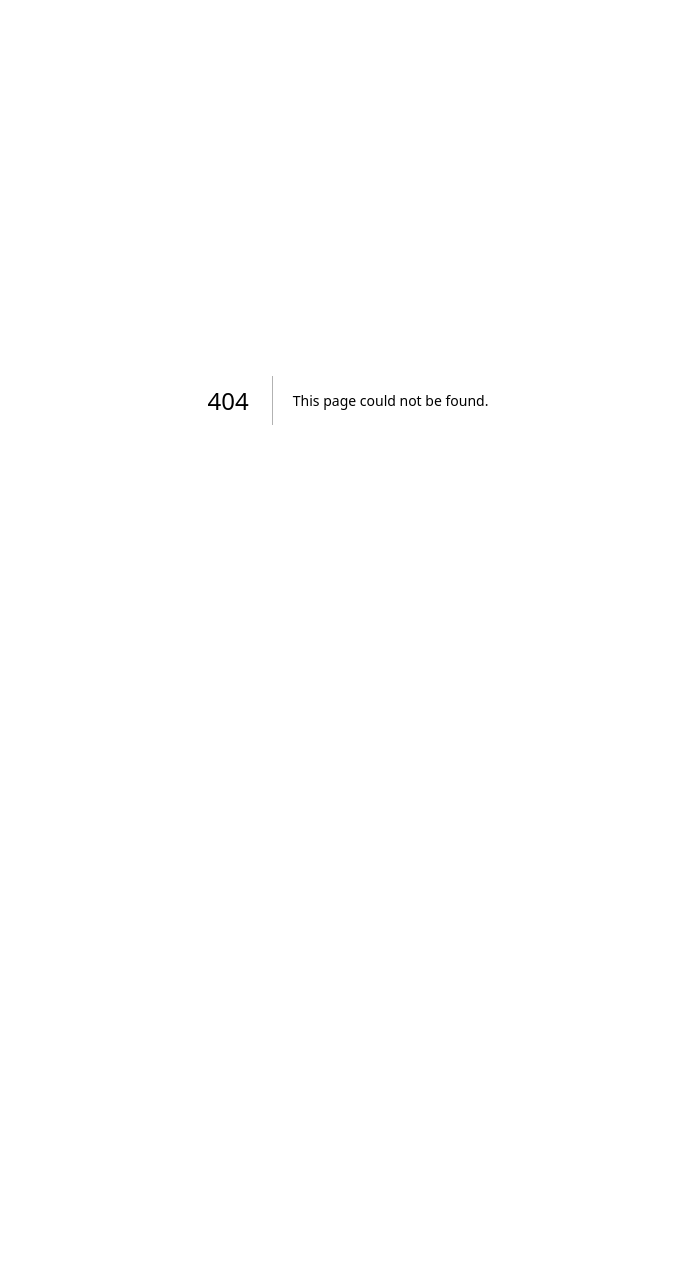
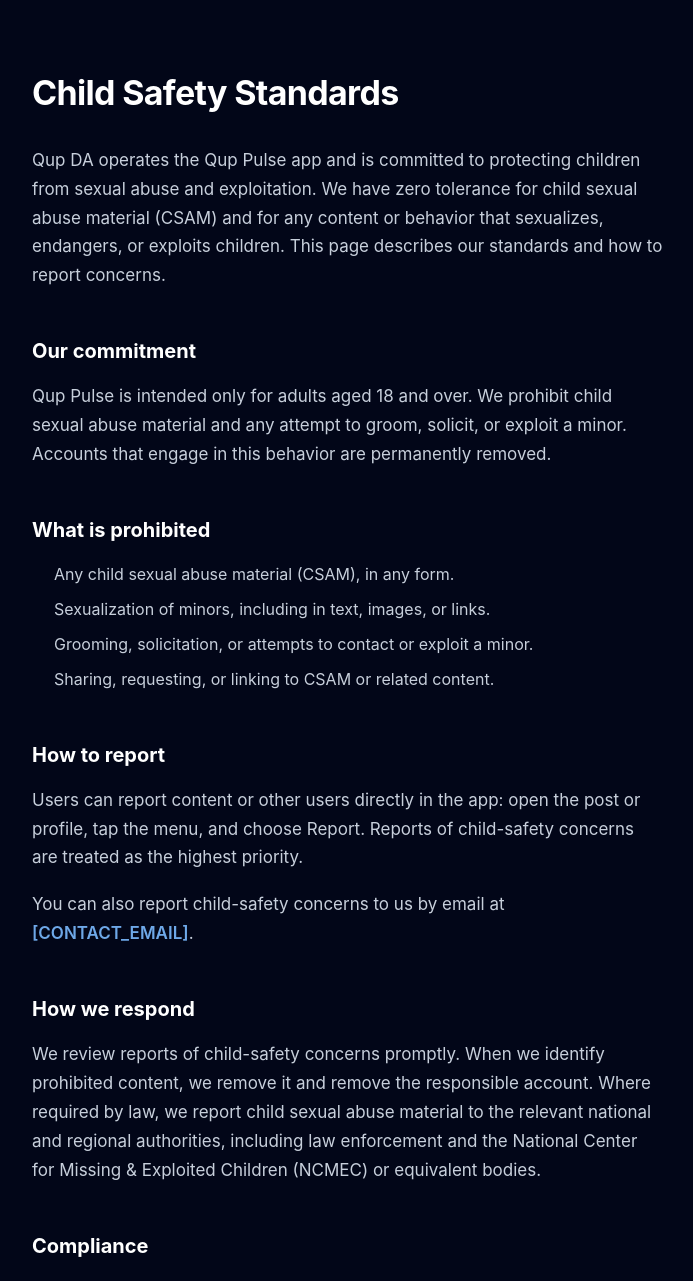
Before and after one commit to janegil-staff/qup-pulse-admin, a Next.js app: page /child-safety in a window 1280 px wide. Before the commit this address had no page. Shown: the top 1281 px of the page, without its empty margins (292-985 px from the left). Before the commit the page ends 800 px from the top, so only its background shows below. Built offline with nearby package versions, Linux system fonts and the light colour scheme.

Commit message:
Add child-safety

```diff
--- /dev/null
+++ b/src/app/child-safety/page.js
@@ -0,0 +1,114 @@
+// quppulse/app/child-safety/page.js
+//
+// Child Safety Standards page for Qup Pulse.
+// REQUIRED by Google Play for apps in the Social/Dating categories. The URL of
+// this page goes in Play Console → Child safety standards → Standards URL.
+// Must be a live, public, worldwide, read-only web page (NOT a PDF).
+//
+// IMPORTANT — this page is an ATTESTATION of real practices, not boilerplate:
+//  - Everything stated here must be something Qup Pulse actually does.
+//  - You are committing to detect/remove CSAM and report it to authorities.
+//  - As a solo developer, make sure you have a real process to receive a
+//    report, act on it, and report to the police / NCMEC before publishing.
+//  - This is not legal advice. Child-safety compliance carries legal weight
+//    (EU CSAM rules, national law) — consider legal review.
+//
+// Colors tuned for a DARK site background, matching the other pages.
+// Fill the [PLACEHOLDER] value before publishing:
+//   [CONTACT_EMAIL]   — child-safety contact (can be the developer email)
+
+export const metadata = {
+    title: 'Child Safety Standards — Qup Pulse',
+    description:
+        'Qup Pulse standards against child sexual abuse and exploitation, and how to report concerns.',
+};
+
+const styles = {
+    main: {
+        maxWidth: 680,
+        margin: '0 auto',
+        padding: '64px 24px 96px',
+        fontFamily:
+            '-apple-system, BlinkMacSystemFont, "Segoe UI", Roboto, Helvetica, Arial, sans-serif',
+        color: '#e8ecf2',
+        lineHeight: 1.7,
+    },
+    h1: { fontSize: 34, fontWeight: 700, marginBottom: 24, letterSpacing: '-0.02em', color: '#ffffff' },
+    h2: { fontSize: 20, fontWeight: 700, marginTop: 44, marginBottom: 14, color: '#ffffff' },
+    p: { marginBottom: 18, color: '#c7cfdb', fontSize: 17 },
+    ul: { marginBottom: 18, paddingLeft: 22, color: '#c7cfdb', fontSize: 16 },
+    li: { marginBottom: 8 },
+    a: { color: '#6ea8e8', textDecoration: 'none', fontWeight: 600 },
+    footer: {
+        marginTop: 56,
+        paddingTop: 24,
+        borderTop: '1px solid rgba(255,255,255,0.12)',
+        color: '#8792a4',
+        fontSize: 14,
+    },
+};
+
+export default function ChildSafetyPage() {
+    return (
+        <main style={styles.main}>
+            <h1 style={styles.h1}>Child Safety Standards</h1>
+
+            <p style={styles.p}>
+                Qup DA operates the Qup Pulse app and is committed to protecting children from
+                sexual abuse and exploitation. We have zero tolerance for child sexual abuse material
+                (CSAM) and for any content or behavior that sexualizes, endangers, or exploits
+                children. This page describes our standards and how to report concerns.
+            </p>
+
+            <h2 style={styles.h2}>Our commitment</h2>
+            <p style={styles.p}>
+                Qup Pulse is intended only for adults aged 18 and over. We prohibit child sexual
+                abuse material and any attempt to groom, solicit, or exploit a minor. Accounts that
+                engage in this behavior are permanently removed.
+            </p>
+
+            <h2 style={styles.h2}>What is prohibited</h2>
+            <ul style={styles.ul}>
+                <li style={styles.li}>Any child sexual abuse material (CSAM), in any form.</li>
+                <li style={styles.li}>Sexualization of minors, including in text, images, or links.</li>
+                <li style={styles.li}>Grooming, solicitation, or attempts to contact or exploit a minor.</li>
+                <li style={styles.li}>Sharing, requesting, or linking to CSAM or related content.</li>
+            </ul>
+
+            <h2 style={styles.h2}>How to report</h2>
+            <p style={styles.p}>
+                Users can report content or other users directly in the app: open the post or
+                profile, tap the menu, and choose Report. Reports of child-safety concerns are
+                treated as the highest priority.
+            </p>
+            <p style={styles.p}>
+                You can also report child-safety concerns to us by email at{' '}
+                <a style={styles.a} href="mailto:[CONTACT_EMAIL]">[CONTACT_EMAIL]</a>.
+            </p>
+
+            <h2 style={styles.h2}>How we respond</h2>
+            <p style={styles.p}>
+                We review reports of child-safety concerns promptly. When we identify prohibited
+                content, we remove it and remove the responsible account. Where required by law, we
+                report child sexual abuse material to the relevant national and regional authorities,
+                including law enforcement and the National Center for Missing &amp; Exploited Children
+                (NCMEC) or equivalent bodies.
+            </p>
+
+            <h2 style={styles.h2}>Compliance</h2>
+            <p style={styles.p}>
+                Qup Pulse complies with applicable child-safety laws and cooperates with authorities
+                in the investigation of child sexual abuse and exploitation. These standards apply to
+                all users and all content on the app.
+            </p>
+
+            <h2 style={styles.h2}>Contact</h2>
+            <p style={styles.p}>
+                Our designated child-safety contact can be reached at{' '}
+                <a style={styles.a} href="mailto:[CONTACT_EMAIL]">[CONTACT_EMAIL]</a>.
+            </p>
+
+            <div style={styles.footer}>Qup DA · Oslo, Norway · org. nr. 998185599</div>
+        </main>
+    );
+}
```
